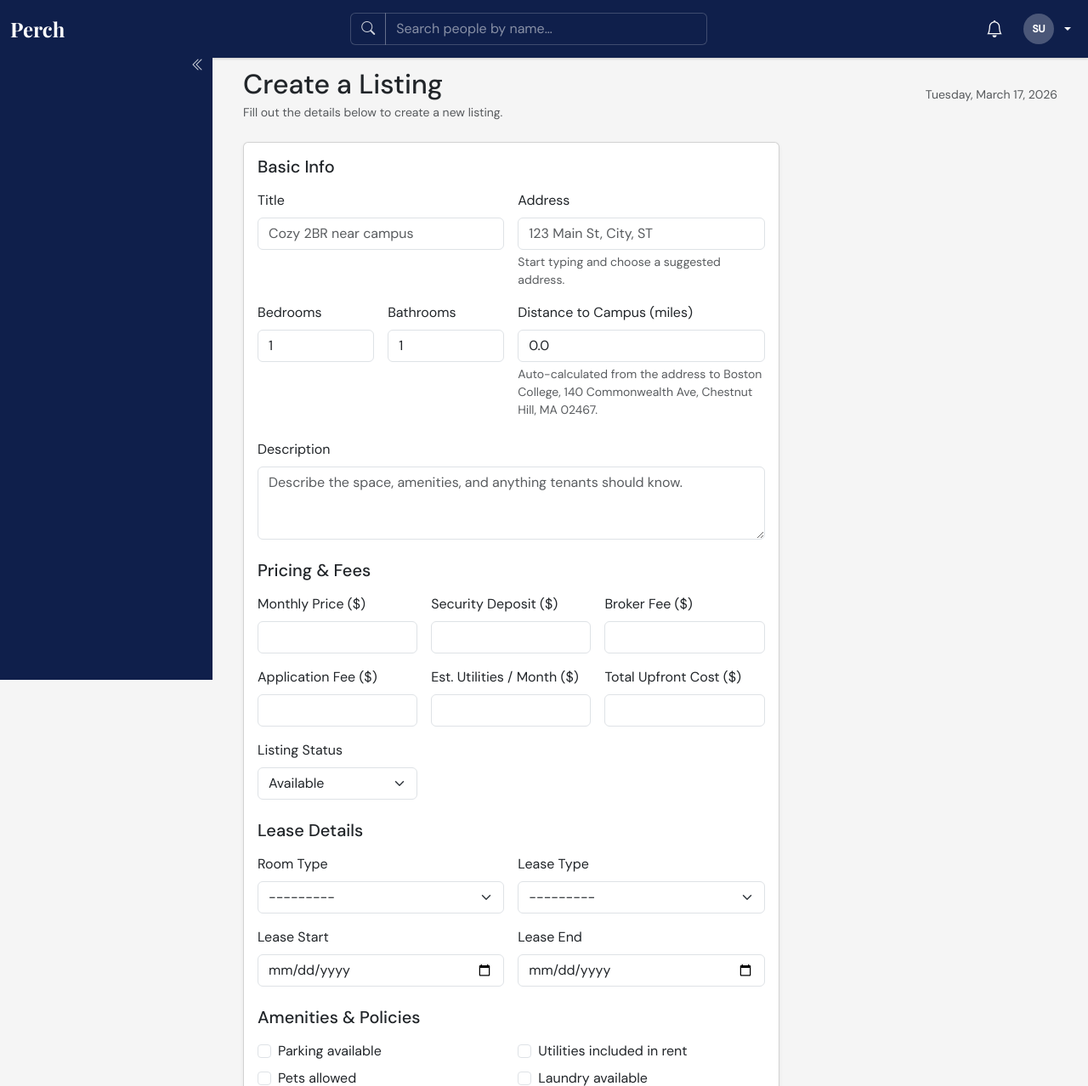
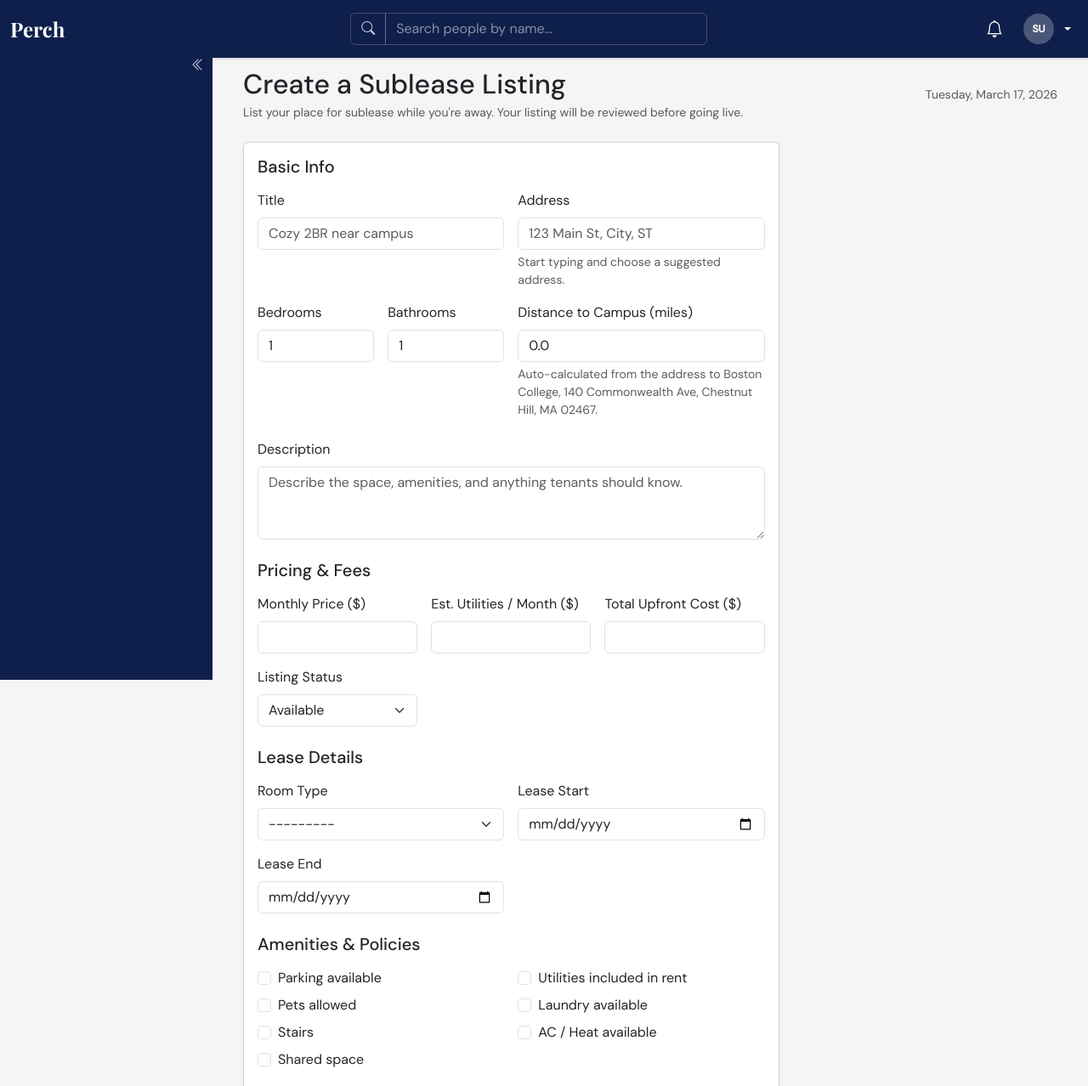
Before and after one commit to cheneez/perch, a Django app: page /listings/create/ in a window 1280 px wide. Shown: the top 1278 px of the page at 85% size. Run offline with Django 5.2, Linux system fonts and the light colour scheme; a user stored in the database is signed in; tables that the repository leaves empty hold one stand-in row (values such as "Sample post").

Commit message:
feat: student create listing

```diff
--- a/listings/forms.py
+++ b/listings/forms.py
@@ -1,60 +1,72 @@
 from django import forms
 
 from .models import Listing
+
+_SYSTEM_EXCLUDE = [
+    "owner",
+    "created_at",
+    "verified",
+    "moderation_status",
+    "moderated_at",
+    "moderated_by",
+    "moderation_notes",
+    "avg_rating",
+    "image_count",
+    "video_count",
+]
+
+_SHARED_WIDGETS = {
+    "title": forms.TextInput(attrs={"class": "form-control", "placeholder": "Cozy 2BR near campus"}),
+    "description": forms.Textarea(
+        attrs={
+            "class": "form-control",
+            "rows": 3,
+            "placeholder": "Describe the space, amenities, and anything tenants should know.",
+        }
+    ),
+    "address": forms.TextInput(attrs={"class": "form-control", "placeholder": "123 Main St, City, ST", "autocomplete": "off"}),
+    "price_monthly": forms.NumberInput(attrs={"class": "form-control", "min": 0, "step": "0.01"}),
+    "estimated_utilities_cost": forms.NumberInput(attrs={"class": "form-control", "min": 0, "step": "0.01"}),
+    "security_deposit": forms.NumberInput(attrs={"class": "form-control", "min": 0, "step": "0.01"}),
+    "broker_fee": forms.NumberInput(attrs={"class": "form-control", "min": 0, "step": "0.01"}),
+    "application_fee": forms.NumberInput(attrs={"class": "form-control", "min": 0, "step": "0.01"}),
+    "total_upfront_cost": forms.NumberInput(attrs={"class": "form-control", "min": 0, "step": "0.01"}),
+    "bedrooms": forms.NumberInput(attrs={"class": "form-control", "min": 0, "step": 1}),
+    "bathrooms": forms.NumberInput(attrs={"class": "form-control", "min": 0, "step": 1}),
+    "distance_miles": forms.NumberInput(
+        attrs={
+            "class": "form-control",
+            "min": 0,
+            "step": "0.1",
+            "readonly": "readonly",
+        }
+    ),
+    "room_type": forms.Select(attrs={"class": "form-select"}),
+    "lease_type": forms.Select(attrs={"class": "form-select"}),
+    "status": forms.Select(attrs={"class": "form-select"}),
+    "lease_start": forms.DateInput(attrs={"class": "form-control", "type": "date"}),
+    "lease_end": forms.DateInput(attrs={"class": "form-control", "type": "date"}),
+    "utilities_included": forms.CheckboxInput(attrs={"class": "form-check-input"}),
+    "parking_available": forms.CheckboxInput(attrs={"class": "form-check-input"}),
+    "pets_allowed": forms.CheckboxInput(attrs={"class": "form-check-input"}),
+    "stairs": forms.CheckboxInput(attrs={"class": "form-check-input"}),
+    "shared_space": forms.CheckboxInput(attrs={"class": "form-check-input"}),
+    "has_laundry": forms.CheckboxInput(attrs={"class": "form-check-input"}),
+    "has_ac_heat": forms.CheckboxInput(attrs={"class": "form-check-input"}),
+}
 
 
 class ListingForm(forms.ModelForm):
     class Meta:
         model = Listing
-        # owner/created_at are set by the system
-        exclude = [
-            "owner",
-            "created_at",
-            "verified",
-            "moderation_status",
-            "moderated_at",
-            "moderated_by",
-            "moderation_notes",
-            "avg_rating",
-            "image_count",
-            "video_count",
-        ]
-        widgets = {
-            "title": forms.TextInput(attrs={"class": "form-control", "placeholder": "Cozy 2BR near campus"}),
-            "description": forms.Textarea(
-                attrs={
-                    "class": "form-control",
-                    "rows": 3,
-                    "placeholder": "Describe the space, amenities, and anything tenants should know.",
-                }
-            ),
-            "address": forms.TextInput(attrs={"class": "form-control", "placeholder": "123 Main St, City, ST", "autocomplete": "off"}),
-            "price_monthly": forms.NumberInput(attrs={"class": "form-control", "min": 0, "step": "0.01"}),
-            "estimated_utilities_cost": forms.NumberInput(attrs={"class": "form-control", "min": 0, "step": "0.01"}),
-            "security_deposit": forms.NumberInput(attrs={"class": "form-control", "min": 0, "step": "0.01"}),
-            "broker_fee": forms.NumberInput(attrs={"class": "form-control", "min": 0, "step": "0.01"}),
-            "application_fee": forms.NumberInput(attrs={"class": "form-control", "min": 0, "step": "0.01"}),
-            "total_upfront_cost": forms.NumberInput(attrs={"class": "form-control", "min": 0, "step": "0.01"}),
-            "bedrooms": forms.NumberInput(attrs={"class": "form-control", "min": 0, "step": 1}),
-            "bathrooms": forms.NumberInput(attrs={"class": "form-control", "min": 0, "step": 1}),
-            "distance_miles": forms.NumberInput(
-                attrs={
-                    "class": "form-control",
-                    "min": 0,
-                    "step": "0.1",
-                    "readonly": "readonly",
-                }
-            ),
-            "room_type": forms.Select(attrs={"class": "form-select"}),
-            "lease_type": forms.Select(attrs={"class": "form-select"}),
-            "status": forms.Select(attrs={"class": "form-select"}),
-            "lease_start": forms.DateInput(attrs={"class": "form-control", "type": "date"}),
-            "lease_end": forms.DateInput(attrs={"class": "form-control", "type": "date"}),
-            "utilities_included": forms.CheckboxInput(attrs={"class": "form-check-input"}),
-            "parking_available": forms.CheckboxInput(attrs={"class": "form-check-input"}),
-            "pets_allowed": forms.CheckboxInput(attrs={"class": "form-check-input"}),
-            "stairs": forms.CheckboxInput(attrs={"class": "form-check-input"}),
-            "shared_space": forms.CheckboxInput(attrs={"class": "form-check-input"}),
-            "has_laundry": forms.CheckboxInput(attrs={"class": "form-check-input"}),
-            "has_ac_heat": forms.CheckboxInput(attrs={"class": "form-check-input"}),
-        }
+        exclude = _SYSTEM_EXCLUDE
+        widgets = _SHARED_WIDGETS
+
+
+class StudentSubleaseForm(forms.ModelForm):
+    """Listing form for student sublessors — sublease type only, no realtor fee fields."""
+
+    class Meta:
+        model = Listing
+        exclude = _SYSTEM_EXCLUDE + ["security_deposit", "broker_fee", "application_fee", "lease_type"]
+        widgets = _SHARED_WIDGETS
--- a/listings/templates/listings/_listing_form_fields.html
+++ b/listings/templates/listings/_listing_form_fields.html
@@ -39,6 +39,7 @@
     <label for="{{ form.price_monthly.id_for_label }}" class="form-label">Monthly Price ($)</label>
     {{ form.price_monthly }}
   </div>
+  {% if not is_student_sublease %}
   <div class="col-md-4">
     <label for="{{ form.security_deposit.id_for_label }}" class="form-label">Security Deposit ($)</label>
     {{ form.security_deposit }}
@@ -51,6 +52,7 @@
     <label for="{{ form.application_fee.id_for_label }}" class="form-label">Application Fee ($)</label>
     {{ form.application_fee }}
   </div>
+  {% endif %}
   <div class="col-md-4">
     <label for="{{ form.estimated_utilities_cost.id_for_label }}" class="form-label">Est. Utilities / Month ($)</label>
     {{ form.estimated_utilities_cost }}
@@ -71,10 +73,12 @@
     <label for="{{ form.room_type.id_for_label }}" class="form-label">Room Type</label>
     {{ form.room_type }}
   </div>
+  {% if not is_student_sublease %}
   <div class="col-md-6">
     <label for="{{ form.lease_type.id_for_label }}" class="form-label">Lease Type</label>
     {{ form.lease_type }}
   </div>
+  {% endif %}
   <div class="col-md-6">
     <label for="{{ form.lease_start.id_for_label }}" class="form-label">Lease Start</label>
     {{ form.lease_start }}
--- a/listings/templates/listings/create_fixed.html
+++ b/listings/templates/listings/create_fixed.html
@@ -11,8 +11,13 @@
 <div class="container-fluid">
   <div class="d-flex flex-wrap justify-content-between align-items-center mb-4">
     <div>
+      {% if is_student_sublease %}
+      <h2 class="mb-1">Create a Sublease Listing</h2>
+      <p class="text-muted small mb-0">List your place for sublease while you're away. Your listing will be reviewed before going live.</p>
+      {% else %}
       <h2 class="mb-1">Create a Listing</h2>
       <p class="text-muted small mb-0">Fill out the details below to create a new listing.</p>
+      {% endif %}
     </div>
     <div class="text-muted small">
       {% now "l, F j, Y" %}
--- a/listings/templates/listings/edit.html
+++ b/listings/templates/listings/edit.html
@@ -10,7 +10,11 @@
 <div class="container-fluid">
   <div class="d-flex flex-wrap justify-content-between align-items-center mb-4">
     <div>
+      {% if is_student_sublease %}
+      <h2 class="mb-1">Edit Sublease Listing</h2>
+      {% else %}
       <h2 class="mb-1">Edit Listing</h2>
+      {% endif %}
       <p class="text-muted small mb-0">{{ listing.title }} - {{ listing.address }}</p>
     </div>
   </div>
--- a/listings/views.py
+++ b/listings/views.py
@@ -11,7 +11,7 @@ from django.shortcuts import get_object_or_404, redirect, render
 from django.views.decorators.http import require_POST
 
 from chat.models import Conversation, Message
-from .forms import ListingForm
+from .forms import ListingForm, StudentSubleaseForm
 from .models import Listing, ListingFavorite, ListingImage, ListingReview
 
 BC_MAIN_CAMPUS_LAT = 42.3355
@@ -86,13 +86,29 @@ def _update_listing_location_data(listing, post):
         listing.longitude = lng
         listing.distance_miles = distance_miles
 
+def _is_student(user):
+    try:
+        return user.profile.user_type == "student"
+    except Exception:
+        return False
+
+
+def _listing_form_class(user):
+    return StudentSubleaseForm if _is_student(user) else ListingForm
+
+
 @login_required
 def create_listing(request):
+    is_student_sublease = _is_student(request.user)
+    FormClass = _listing_form_class(request.user)
+
     if request.method == "POST":
-        form = ListingForm(request.POST, request.FILES)
+        form = FormClass(request.POST, request.FILES)
         if form.is_valid():
             listing = form.save(commit=False)
             listing.owner = request.user
+            if is_student_sublease:
+                listing.lease_type = "sublease"
             listing.save()
             _update_listing_location_data(listing, request.POST)
 
@@ -104,9 +120,10 @@ def create_listing(request):
             return redirect("listings:listing-detail", pk=listing.pk)
         messages.error(request, "Please fix the errors below.")
     else:
-        form = ListingForm()
+        form = FormClass()
     return render(request, "listings/create_fixed.html", {
         "form": form,
+        "is_student_sublease": is_student_sublease,
         "google_maps_api_key": settings.GOOGLE_MAPS_API_KEY,
     })
 
@@ -126,30 +143,37 @@ def listing_detail(request, pk):
 @login_required
 def edit_listing(request, pk):
     listing = get_object_or_404(Listing, pk=pk, owner=request.user)
+    is_student_sublease = _is_student(request.user)
+    FormClass = _listing_form_class(request.user)
+
     if request.method == "POST":
-        form = ListingForm(request.POST, request.FILES, instance=listing)
+        form = FormClass(request.POST, request.FILES, instance=listing)
         if form.is_valid():
-            listing = form.save()
+            updated = form.save(commit=False)
+            if is_student_sublease:
+                updated.lease_type = "sublease"
+            updated.save()
 
-            if listing.latitude is None or "address" in form.changed_data:
-                _update_listing_location_data(listing, request.POST)
+            if updated.latitude is None or "address" in form.changed_data:
+                _update_listing_location_data(updated, request.POST)
 
             delete_ids = request.POST.getlist("delete_images")
             if delete_ids:
-                ListingImage.objects.filter(listing=listing, id__in=delete_ids).delete()
+                ListingImage.objects.filter(listing=updated, id__in=delete_ids).delete()
 
             images = request.FILES.getlist("images")
             for image in images:
-                ListingImage.objects.create(listing=listing, image=image)
+                ListingImage.objects.create(listing=updated, image=image)
 
             messages.success(request, "Listing updated successfully.")
-            return redirect("listings:listing-detail", pk=listing.pk)
+            return redirect("listings:listing-detail", pk=updated.pk)
         messages.error(request, "Please fix the errors below.")
     else:
-        form = ListingForm(instance=listing)
+        form = FormClass(instance=listing)
     return render(request, "listings/edit.html", {
         "form": form,
         "listing": listing,
+        "is_student_sublease": is_student_sublease,
         "google_maps_api_key": settings.GOOGLE_MAPS_API_KEY,
     })
 
--- a/templates/base.html
+++ b/templates/base.html
@@ -63,6 +63,8 @@
       <a class="sidebar-link {% if url_name == 'groups' %}active{% endif %}" href="{% url 'student:groups' %}"><i class="bi bi-people"></i><span class="sidebar-label">Groups</span></a>
       <a class="sidebar-link {% if url_name == 'roommates' %}active{% endif %}" href="{% url 'student:roommates' %}"><i class="bi bi-person-badge"></i><span class="sidebar-label">Roommates</span></a>
       <a class="sidebar-link {% if url_name == 'find_housing' %}active{% endif %}" href="{% url 'student:find_housing' %}"><i class="bi bi-search"></i><span class="sidebar-label">Find Housing</span></a>
+      <a class="sidebar-link {% if url_name == 'listings-create' %}active{% endif %}" href="{% url 'listings:listings-create' %}"><i class="bi bi-plus-square"></i><span class="sidebar-label">Create listing</span></a>
+      <a class="sidebar-link {% if url_name == 'listings-list' %}active{% endif %}" href="{% url 'listings:listings-list' %}"><i class="bi bi-list-ul"></i><span class="sidebar-label">My listings</span></a>
       <a class="sidebar-link {% if url_name == 'profile' %}active{% endif %}" href="{% url 'student:profile' %}"><i class="bi bi-person-circle"></i><span class="sidebar-label">My profile</span></a>
       {% elif account_user_type == 'realtor' or account_user_type == 'lessor' %}
       <a class="sidebar-link {% if url_name == 'dashboard' %}active{% endif %}" href="{% url 'lessor:dashboard' %}"><i class="bi bi-house-door"></i><span class="sidebar-label">Overview</span></a>
```
